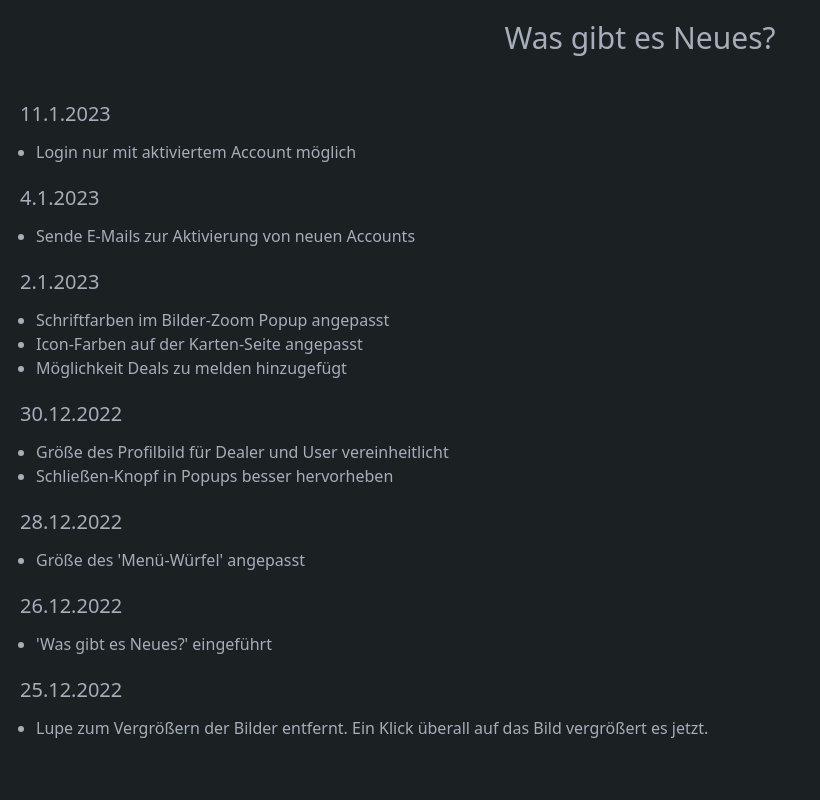
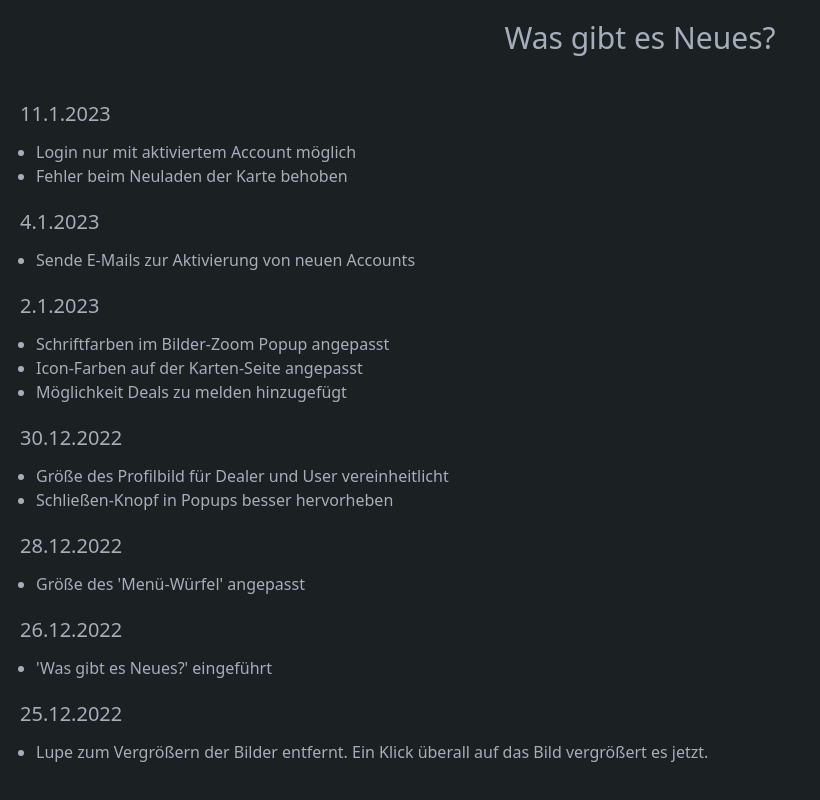
Before and after one commit to bitstorm-tech/cockaigne-frontend, a SvelteKit app: page /changelog in a window 1280 px wide. Shown: the top 800 px of the page, without its empty margins (0-820 px from the left). Built offline with nearby package versions, Linux system fonts and the light colour scheme; no server answers.

Commit message:
Disable ssr for map

```diff
--- a/src/lib/resources/changelog.json
+++ b/src/lib/resources/changelog.json
@@ -1,5 +1,5 @@
 {
-  "11.1.2023": ["Login nur mit aktiviertem Account möglich"],
+  "11.1.2023": ["Login nur mit aktiviertem Account möglich", "Fehler beim Neuladen der Karte behoben"],
   "4.1.2023": ["Sende E-Mails zur Aktivierung von neuen Accounts"],
   "2.1.2023": [
     "Schriftfarben im Bilder-Zoom Popup angepasst",
--- a/src/routes/map/+page.ts
+++ b/src/routes/map/+page.ts
@@ -1,4 +1,6 @@
 import type { LoadEvent } from "@sveltejs/kit";
+
+export let ssr = false;
 
 export async function load({ fetch, url }: LoadEvent) {
   const response = await fetch("/api/categories");
```
